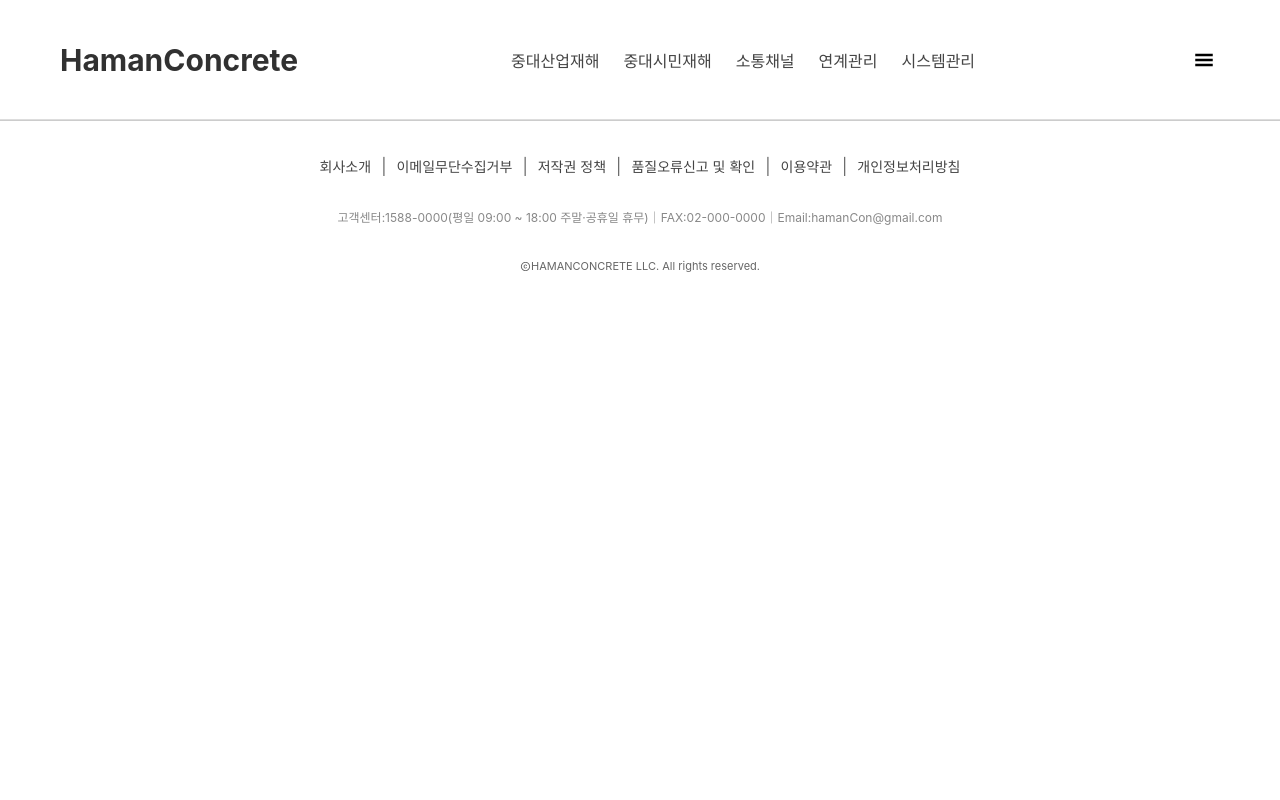
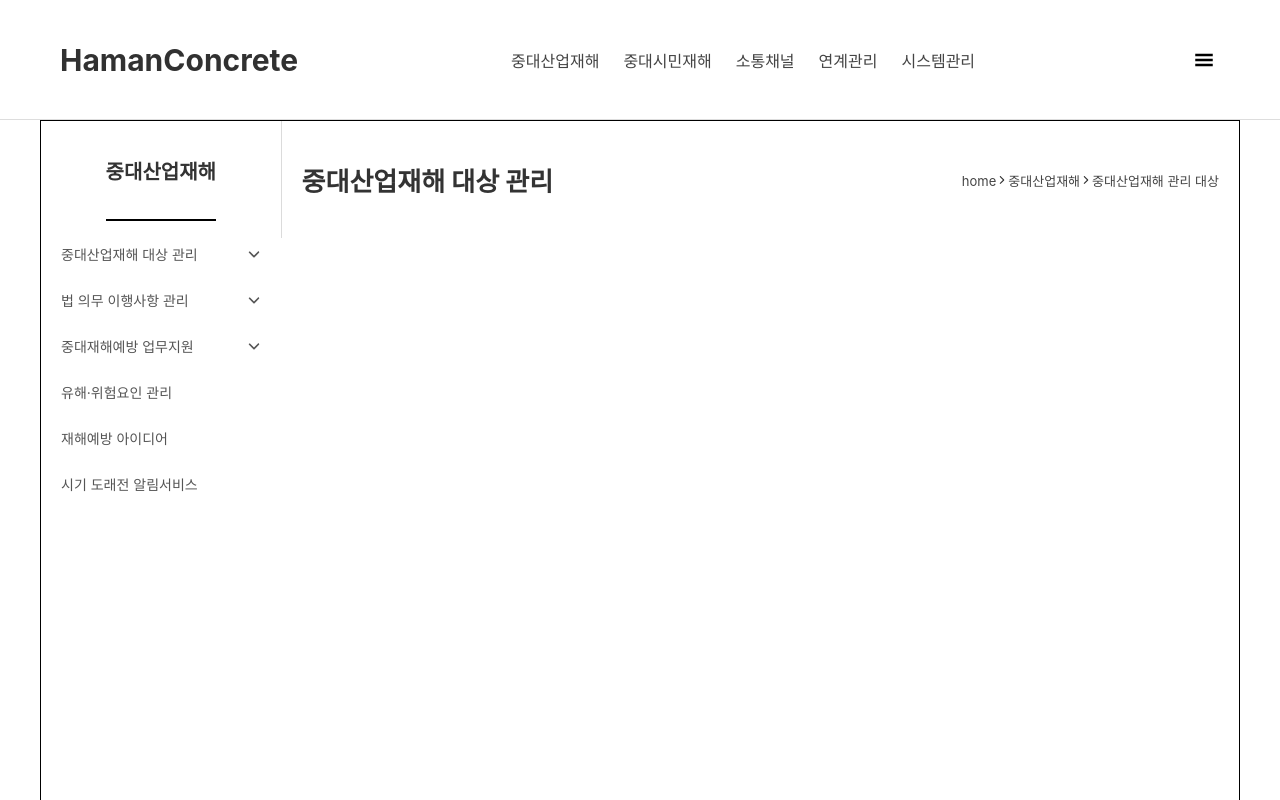
Before and after one commit to JeonJuhwanaaa/government_office_practice, a React (Create React App) app: page /industry in a window 1280 px wide. Shown: the top 800 px of the page. Built offline with nearby package versions, Linux system fonts and the light colour scheme; what chartjs-plugin-datalabels would draw is missing.

Commit message:
feat:add industry page

```diff
--- a/src/App.js
+++ b/src/App.js
@@ -2,6 +2,7 @@ import { Routes, Route } from 'react-router-dom';
 import Base from "./components/Base";
 import Login from './pages/Login/login.js';
 import Citizen from './pages/Citizen/citizen.js';
+import Industry from './pages/Industry/Industry.js';
 import Registration from './pages/Registration/registration.js';
 import DangerElement from './pages/DangerElement/dangerElement.js';
 import PublicFacility from './pages/PublicFacility/PublicFacility.js';
@@ -15,6 +16,7 @@ export default function App() {
         <Routes>
             <Route path="/" element={<Login />} />
             <Route path="/citizen" element={<Citizen />} />
+            <Route path="/industry" element={<Industry />} />
             <Route path="/citizen/dangerElement" element={<DangerElement />} />
             <Route path="/registration" element={<Registration />} />
             <Route path="/citizen/law/publicFacility" element={<PublicFacility />} />
--- a/src/components/Base.js
+++ b/src/components/Base.js
@@ -55,6 +55,7 @@ function Base({children} ) {
                                     <a href=''>중대재해예방 업무지원</a>
                                 </div>
                                 <div className='section-third'>
+                                    <a href=''>현황정보 관리</a>
                                     <a href=''>일일업무보고 관리</a>
                                     <a href=''>안전계획 관리</a>
                                     <a href=''>시장 서한 답신 관리</a>
@@ -212,7 +213,7 @@ function Base({children} ) {
                 <div className='headerBox'>
                     <a href='/' className="logo">HamanConcrete</a>
                     <nav className="nav">
-                        <a href="/">중대산업재해</a>
+                        <a href="/industry">중대산업재해</a>
                         <a href="/citizen">중대시민재해</a>
                         <a href="/">소통채널</a>
                         <a href="/">연계관리</a>
--- /dev/null
+++ b/src/pages/Industry/Industry.css
@@ -0,0 +1,50 @@
+.industryBody {
+    display: flex;
+    align-items: flex-start;
+    justify-content: flex-start;
+
+    width: 1200px;
+    height: 100%;
+
+    border: 1px solid black;
+}
+
+.industryBody .contents {
+    display: flex;
+    flex-direction: column;
+    align-items: flex-start;
+    justify-content: flex-start;
+
+    width: 80%;
+    height: auto;
+
+    padding: 20px;
+
+    border-left: 1px solid #dbdbdb;
+}
+
+.industryBody .title {
+    display: flex;
+    align-items: center;
+    justify-content: space-between;
+
+    width: 100%;
+    padding: 20px 0px;
+
+    /* border: 1px solid black; */
+}
+
+.industryBody .titleName {
+    font-size: 26px;
+    font-weight: bold;
+}
+
+.industryBody .title .arrow {
+    font-size: 12px;
+}
+
+.industryBody .path a{
+    font-size: 13px;
+    text-decoration: none;
+    color: #444;
+}
--- /dev/null
+++ b/src/pages/Industry/Industry.js
@@ -0,0 +1,73 @@
+import './Industry.css';
+
+import { FaAngleDown } from "react-icons/fa6";
+import { FaAngleUp } from "react-icons/fa6";
+import { IoIosArrowForward } from "react-icons/io";
+import { useState } from 'react';
+
+function Industry(props) {
+
+    const [isMenuOpen,setIsMenuOpen] = useState({
+        target: false,
+        law: false,
+        support: false,
+    });
+
+    const menuClickEvent = (key) => {
+        setIsMenuOpen(prev => (
+            { ...prev, [key]: !prev[key] }
+        ));
+    };
+
+    return (
+        <div className='industryBody'>
+            <div className='sidebar'>
+                <div className='departmentName'>중대산업재해</div>
+                <nav className='navbar'>
+                    <a href="#none" onClick={() => {menuClickEvent("open");}}>중대산업재해 대상 관리{isMenuOpen.open ? <FaAngleUp /> : <FaAngleDown />}</a>
+                        <div className={`nav-third ${isMenuOpen.open ? "open" : ""}`}>
+                            <a href="">사업장</a>
+                            <a href="">공공 공사장</a>
+                        </div>
+
+                    <a href="#none" onClick={() => {menuClickEvent("law");}}>법 의무 이행사항 관리{isMenuOpen.law ? <FaAngleUp /> : <FaAngleDown />}</a>
+                        <div className={`nav-third ${isMenuOpen.law ? "open" : ""}`}>
+                            <a href="">사업장</a>
+                            <a href="">공공 공사장</a>
+                        </div>
+                    <a href="#none" onClick={() => {menuClickEvent("support");}}>중대재해예방 업무지원{isMenuOpen.support ? <FaAngleUp /> : <FaAngleDown />}</a>
+                    <div className={`nav-third ${isMenuOpen.support ? "open" : ""}`}>
+                        <a href="">현황정보 관리</a>
+                        <a href="/citizen/prevent/DailyReportManagement">일일업무보고 관리</a>
+                        <a href="">안전계획 관리</a>
+                        <a href="">시장 서한 답신 관리</a>
+                    </div>
+                    <a href='/citizen/dangerElement'>유해·위험요인 관리</a>
+                    <a href='/citizen/ideaOffer'>재해예방 아이디어</a>
+                    <a href=''>시기 도래전 알림서비스</a>
+                </nav>
+            </div>
+
+            <div className='contents'>
+                <div className='title'>
+                    <label className='titleName'>중대산업재해 대상 관리</label>
+                    <label className='path'>
+                        <a href='/'>home</a>
+                        <IoIosArrowForward className='arrow' />
+                        <a href='/citizen'>중대산업재해</a>
+                        <IoIosArrowForward className='arrow' />
+                        <a href='/citizen'>중대산업재해 관리 대상</a>
+                    </label>
+                </div>
+
+
+
+
+            </div>
+
+
+        </div>
+    );
+}
+
+export default Industry;
--- a/src/pages/Login/login.js
+++ b/src/pages/Login/login.js
@@ -25,7 +25,7 @@ function Login() {
               <img src={eduImg} height={250} width={380} style={{padding: '0 0 0 50px'}}></img>
             </div>
             <div className='navBox'>
-              <a href='/'>중대산업재해 바로가기</a>
+              <a href='/industry'>중대산업재해 바로가기</a>
               <a href='/citizen'>중대시민재해 바로가기</a>
             </div>
           </div>
```
